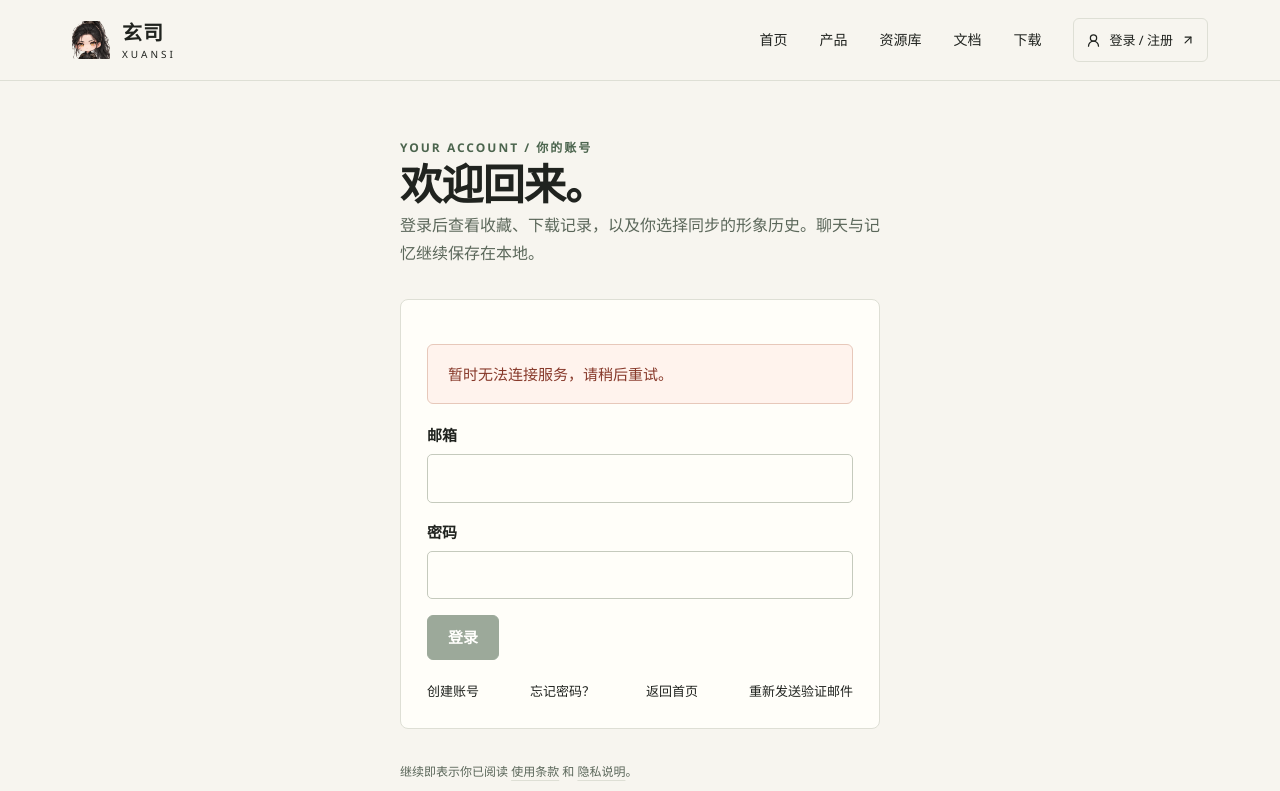
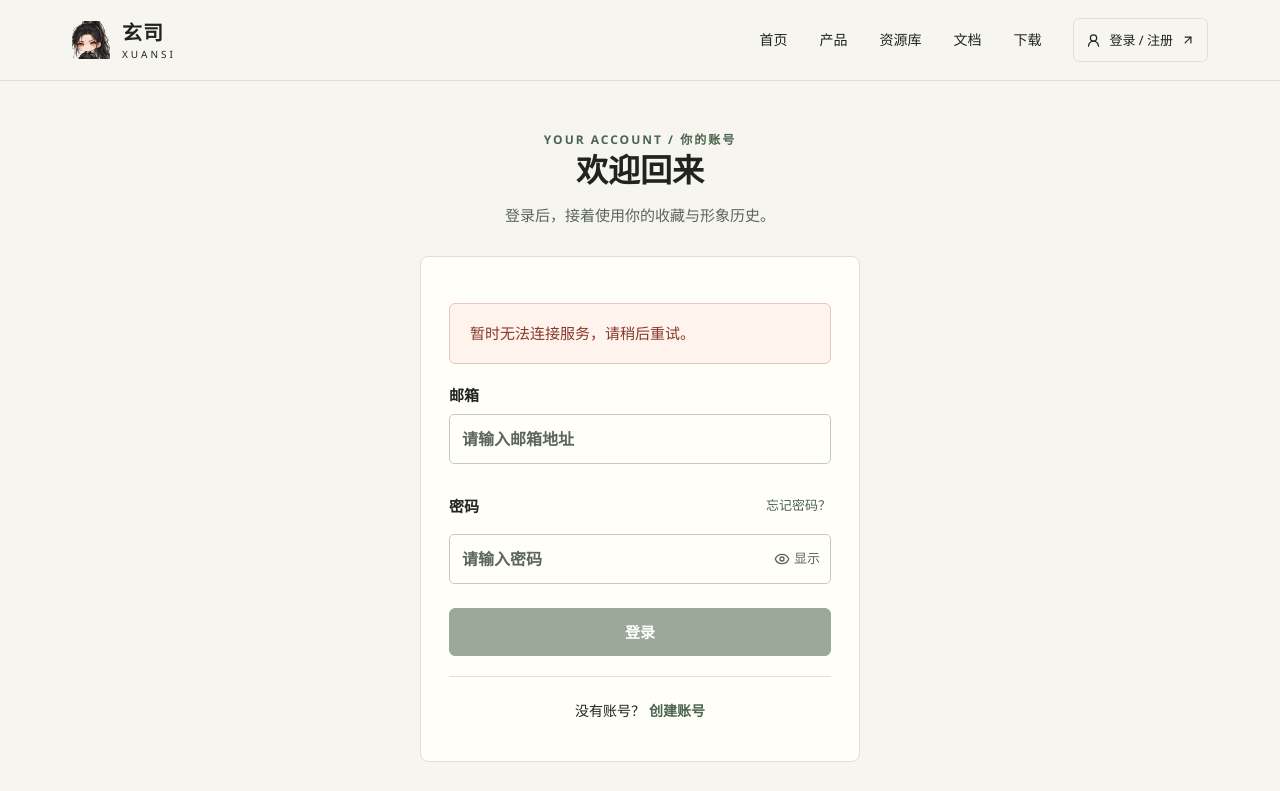
Before and after one commit to DesktopPetXuansi/Xuansi, a Next.js app in the folder web/frontend/: page /login in a window 1280 px wide. Shown: the top 791 px of the page. Built offline with nearby package versions, Linux system fonts and the light colour scheme; no server answers.

Commit message:
fix: 改善登录表单布局与密码操作

```diff
--- a/web/frontend/src/app/globals.css
+++ b/web/frontend/src/app/globals.css
@@ -478,12 +478,6 @@ code {
 .resource-link:hover {
   background: var(--green-soft);
 }
-.auth-links {
-  display: flex;
-  justify-content: space-between;
-  margin-top: 20px;
-  font-size: 13px;
-}
 .progress {
   width: 100%;
   height: 8px;
--- a/web/frontend/src/features/auth.tsx
+++ b/web/frontend/src/features/auth.tsx
@@ -2,6 +2,9 @@
 import { Button, Field, Heading, Notice } from "@/components/ui";
 import { replaceSession } from "./identity/session";
 import { authHref, returnPath } from "./identity/return-path";
+import { AuthLinks } from "./identity/auth-links";
+import { PasswordField } from "./identity/password-field";
+import styles from "./identity/auth.module.css";
 import { api } from "@/lib/api";
 import { zodResolver } from "@hookform/resolvers/zod";
 import { useQueryClient } from "@tanstack/react-query";
@@ -23,11 +26,18 @@ const schema = z.object({
 });
 type Values = z.infer<typeof schema>;
 const labels: Record<string, string> = {
-  login: "欢迎回来。",
-  register: "认识你的新伙伴。",
+  login: "欢迎回来",
+  register: "创建账号",
   "forgot-password": "找回密码",
   "reset-password": "设置新密码",
   "verify-email": "验证邮箱",
+};
+const descriptions: Record<string, string> = {
+  login: "登录后，接着使用你的收藏与形象历史。",
+  register: "管理喜欢的形象，保存自己的收藏。",
+  "forgot-password": "输入注册邮箱，获取重置密码的链接。",
+  "reset-password": "设置新的登录密码，完成后重新登录。",
+  "verify-email": "输入注册邮箱，重新获取验证邮件。",
 };
 export function AuthPage({ mode }: { mode: string }) {
   const query = useSearchParams();
@@ -38,6 +48,8 @@ export function AuthPage({ mode }: { mode: string }) {
   const [error, setError] = useState<unknown>();
   const [success, setSuccess] = useState("");
   const [verifying, setVerifying] = useState(false);
+  const confirmation = mode === "verify-email" && !!query.get("token");
+  const complete = !!success && (mode === "register" || mode === "reset-password" || confirmation);
   // 单一表单类型保留稳定字段，按页面用途执行边界校验。
   const formSchema = schema.superRefine((values, context) => {
     if (mode !== "reset-password" && !z.email().safeParse(values.email).success)
@@ -129,18 +141,19 @@ export function AuthPage({ mode }: { mode: string }) {
   }
   return (
     <div className="container">
-      <div className="narrow">
+      <div className={styles.page}>
         <Heading
           eyebrow="YOUR ACCOUNT / 你的账号"
-          title={labels[mode] ?? "账号"}
+          title={mode === "register" && complete ? "验证你的邮箱" : labels[mode] ?? "账号"}
         >
-          登录后查看收藏、下载记录，以及你选择同步的形象历史。聊天与记忆继续保存在本地。
+          {mode === "register" && complete ? "完成邮件验证后，就可以登录了。"
+            : confirmation ? "确认邮箱后，即可上传与分享作品。" : descriptions[mode]}
         </Heading>
-        <div className="panel">
+        <div className={`panel ${styles.card}`}>
           {config.isPending && <Notice>正在加载账号配置…</Notice>}
           {config.error && <Notice error={config.error} />}
-          {mode === "verify-email" && query.get("token") ? (
-            <Button disabled={verifying || !!success} onClick={confirm}>
+          {!complete && (confirmation ? (
+            <Button className={styles.submit} disabled={verifying} onClick={confirm}>
               {verifying ? "正在验证…" : "确认验证邮箱"}
             </Button>
           ) : (
@@ -149,43 +162,38 @@ export function AuthPage({ mode }: { mode: string }) {
                 <Field label="邮箱">
                   <input
                     type="email"
-                    autoComplete="email"
+                    id="auth-email"
+                    placeholder="请输入邮箱地址"
+                    autoComplete={mode === "login" ? "username" : "email"}
+                    aria-invalid={!!errors.email}
+                    aria-describedby={errors.email ? "auth-email-error" : undefined}
                     {...register("email")}
                   />
                   {errors.email && (
-                    <small className="form-error">{errors.email.message}</small>
+                    <small id="auth-email-error" className="form-error" role="alert">{errors.email.message}</small>
                   )}
                 </Field>
               )}
               {mode === "register" && (
                 <Field label="昵称">
-                  <input autoComplete="nickname" {...register("displayName")} />
+                  <input autoComplete="nickname" placeholder="怎么称呼你" {...register("displayName")} />
                 </Field>
               )}
               {["login", "register", "reset-password"].includes(mode) && (
-                <Field
-                  label="密码"
+                <PasswordField
+                  registration={register("password")}
+                  autoComplete={mode === "login" ? "current-password" : "new-password"}
+                  recoveryHref={mode === "login" ? authHref("/forgot-password", destination) : undefined}
+                  error={errors.password?.message}
                   hint={
                     mode === "login"
                       ? undefined
                       : config.data && passwordHint(config.data.password)
                   }
-                >
-                  <input
-                    type="password"
-                    autoComplete={
-                      mode === "login" ? "current-password" : "new-password"
-                    }
-                    {...register("password")}
-                  />
-                  {errors.password && (
-                    <small className="form-error">
-                      {errors.password.message}
-                    </small>
-                  )}
-                </Field>
+                />
               )}
-              <Button disabled={isSubmitting || !config.data} type="submit">
+              {error !== undefined && <Notice error={error} />}
+              <Button className={styles.submit} disabled={isSubmitting || !config.data} type="submit">
                 {isSubmitting
                   ? "正在处理…"
                   : mode === "login"
@@ -197,22 +205,15 @@ export function AuthPage({ mode }: { mode: string }) {
                         : "发送邮件"}
               </Button>
             </form>
-          )}
-          {error !== undefined && <Notice error={error} />}{" "}
+          ))}
+          {confirmation && error !== undefined && <Notice error={error} />}
           {success && <Notice>{success}</Notice>}
-          <LocalMailbox config={config.data} />
-          <div className="auth-links">
-            <Link href={authHref(mode === "login" ? "/register" : "/login", destination)}>
-              {mode === "login" ? "创建账号" : "返回登录"}
-            </Link>
-            <Link href="/forgot-password">忘记密码？</Link>
-            <Link href="/">返回首页</Link>
-            {mode !== "reset-password" && (
-              <Link href="/verify-email">重新发送验证邮件</Link>
-            )}
-          </div>
+          {(mode === "verify-email" || (!!success && ["register", "forgot-password"].includes(mode))) &&
+            <LocalMailbox config={config.data} />}
+          <AuthLinks mode={mode} destination={destination} complete={complete} />
         </div>
-        <p className="legal-note">
+        <p className={styles.backHome}><Link href="/" className="quiet-link">返回首页</Link></p>
+        <p className={styles.legal}>
           继续即表示你已阅读{" "}
           <Link href="/terms" className="quiet-link">
             使用条款
--- /dev/null
+++ b/web/frontend/src/features/identity/auth-links.tsx
@@ -0,0 +1,26 @@
+import Link from "next/link";
+import { authHref } from "./return-path";
+import styles from "./auth.module.css";
+
+// 登录只保留注册入口，邮件帮助在注册成功后出现，避免初次访问面对一排操作。
+export function AuthLinks({ mode, destination, complete }: {
+  mode: string;
+  destination: string;
+  complete: boolean;
+}) {
+  return <>
+    {complete ? <Link className={`button-link ${styles.submit}`} href={authHref("/login", destination)}>
+      返回登录
+    </Link> : <p className={styles.switchAccount}>
+      {mode === "login" ? <>
+        <span>没有账号？</span><Link href={authHref("/register", destination)}>创建账号</Link>
+      </> : <>
+        {mode === "register" && <span>已有账号？</span>}
+        <Link href={authHref("/login", destination)}>返回登录</Link>
+      </>}
+    </p>}
+    {mode === "register" && complete && <p className={styles.mailHelp}>
+      <span>没有收到邮件？</span><Link href={authHref("/verify-email", destination)}>重新发送验证邮件</Link>
+    </p>}
+  </>;
+}
--- /dev/null
+++ b/web/frontend/src/features/identity/auth.module.css
@@ -0,0 +1,136 @@
+/* 账号页沿用公共色值与控件，只在本模块调整任务顺序、对齐和点击区域。 */
+.page {
+  max-width: 440px;
+  margin: 0 auto;
+  padding-top: 48px;
+}
+.page :global(.page-heading) {
+  padding: 0 0 28px;
+  text-align: center;
+}
+.page h1 {
+  margin-bottom: 12px;
+  font-size: 32px;
+  letter-spacing: 0;
+}
+.page :global(.intro) {
+  margin-bottom: 0;
+  font-size: 15px;
+}
+.card {
+  padding: 28px;
+}
+.card :global(.field) {
+  margin: 0 0 20px;
+}
+.card input {
+  width: 100%;
+  font-size: 16px;
+  min-height: 48px;
+}
+.card :global(.form-error) {
+  color: var(--error);
+  font-size: 13px;
+}
+.fieldHeading {
+  display: flex;
+  align-items: center;
+  justify-content: space-between;
+  gap: 12px;
+}
+.passwordField .fieldHeading label {
+  font-weight: 600;
+}
+.recovery {
+  display: inline-flex;
+  align-items: center;
+  min-height: 44px;
+  color: var(--green);
+  font-size: 13px;
+  font-weight: 400;
+}
+.recovery:hover,
+.switchAccount a:hover,
+.mailHelp a:hover {
+  text-decoration: underline;
+  text-underline-offset: 4px;
+}
+.passwordControl {
+  position: relative;
+}
+.passwordControl input {
+  padding-right: 80px;
+}
+.visibility {
+  position: absolute;
+  inset: 2px 2px 2px auto;
+  display: inline-flex;
+  align-items: center;
+  justify-content: center;
+  gap: 4px;
+  min-width: 64px;
+  min-height: 44px;
+  padding: 0 8px;
+  border: 0;
+  border-radius: 4px;
+  background: transparent;
+  color: var(--muted);
+  font-size: 13px;
+  font-weight: 400;
+}
+.visibility:hover {
+  background: var(--green-soft);
+  color: var(--green);
+}
+.submit {
+  width: 100%;
+  min-height: 48px;
+  margin-top: 4px;
+}
+.switchAccount,
+.mailHelp {
+  display: flex;
+  align-items: center;
+  justify-content: center;
+  flex-wrap: wrap;
+  gap: 4px;
+  margin: 20px 0 0;
+  font-size: 14px;
+  font-weight: 400;
+}
+.switchAccount {
+  padding-top: 12px;
+  border-top: 1px solid var(--line);
+}
+.switchAccount a,
+.mailHelp a {
+  display: inline-flex;
+  align-items: center;
+  min-height: 44px;
+  color: var(--green);
+  font-weight: 600;
+}
+.backHome,
+.legal {
+  text-align: center;
+  color: var(--muted);
+}
+.backHome {
+  margin: 16px 0 0;
+  font-size: 14px;
+}
+.legal {
+  margin: 4px 0 0;
+  font-size: 12px;
+}
+@media (max-width: 640px) {
+  .page {
+    padding-top: 32px;
+  }
+  .card {
+    padding: 24px 20px;
+  }
+  .page h1 {
+    font-size: 28px;
+  }
+}
--- /dev/null
+++ b/web/frontend/src/features/identity/password-field.tsx
@@ -0,0 +1,49 @@
+"use client";
+
+import { Eye, EyeOff } from "lucide-react";
+import Link from "next/link";
+import { useId, useState } from "react";
+import type { UseFormRegisterReturn } from "react-hook-form";
+import styles from "./auth.module.css";
+
+export function PasswordField({
+  registration,
+  autoComplete,
+  hint,
+  error,
+  recoveryHref,
+}: {
+  registration: UseFormRegisterReturn<"password">;
+  autoComplete: "current-password" | "new-password";
+  hint?: string;
+  error?: string;
+  recoveryHref?: string;
+}) {
+  const id = useId();
+  const [visible, setVisible] = useState(false);
+  const description = [error && `${id}-error`, hint && `${id}-hint`]
+    .filter(Boolean).join(" ") || undefined;
+
+  return <div className={`field ${styles.passwordField}`}>
+    <div className={styles.fieldHeading}>
+      <label htmlFor={id}>{autoComplete === "new-password" ? "设置密码" : "密码"}</label>
+      {recoveryHref && <Link className={styles.recovery} href={recoveryHref}>忘记密码？</Link>}
+    </div>
+    <div className={styles.passwordControl}>
+      <input id={id} type={visible ? "text" : "password"} autoComplete={autoComplete}
+        placeholder={autoComplete === "new-password" ? "请设置登录密码" : "请输入密码"}
+        aria-invalid={!!error} aria-describedby={description} {...registration} />
+      {/* 独立按钮不放入 label，也不提交表单；切换只改变可见性，保留表单值。 */}
+      <button type="button" className={styles.visibility} aria-label={visible ? "隐藏密码" : "显示密码"}
+        aria-controls={id} aria-pressed={visible} onClick={() => {
+          setVisible(!visible);
+          console.debug("[账号表单] 已切换密码可见状态");
+        }}>
+        {visible ? <EyeOff size={16} aria-hidden /> : <Eye size={16} aria-hidden />}
+        <span>{visible ? "隐藏" : "显示"}</span>
+      </button>
+    </div>
+    {error && <small id={`${id}-error`} className="form-error" role="alert">{error}</small>}
+    {hint && <small id={`${id}-hint`}>{hint}</small>}
+  </div>;
+}
--- a/web/frontend/src/features/identity/return-path.ts
+++ b/web/frontend/src/features/identity/return-path.ts
@@ -14,6 +14,6 @@ export function returnPath(value: string | null) {
   }
 }
 
-export function authHref(path: "/login" | "/register", destination: string) {
+export function authHref(path: "/login" | "/register" | "/forgot-password" | "/verify-email", destination: string) {
   return `${path}?${new URLSearchParams({ returnTo: returnPath(destination) })}`;
 }
```
Also changed, not shown: 2 other files (tests, documents, lock files or other folders).
